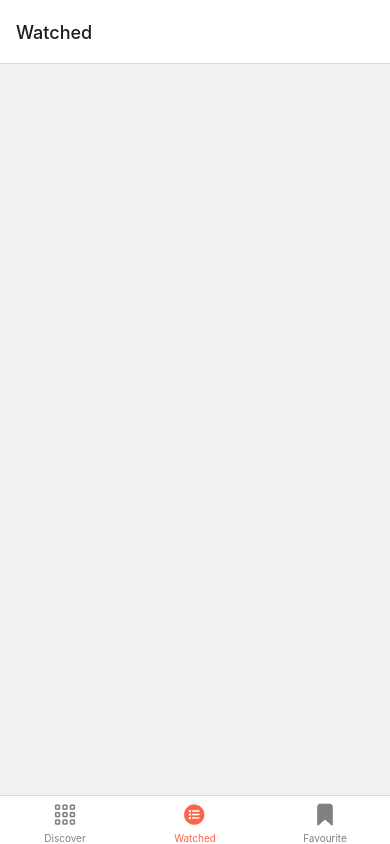
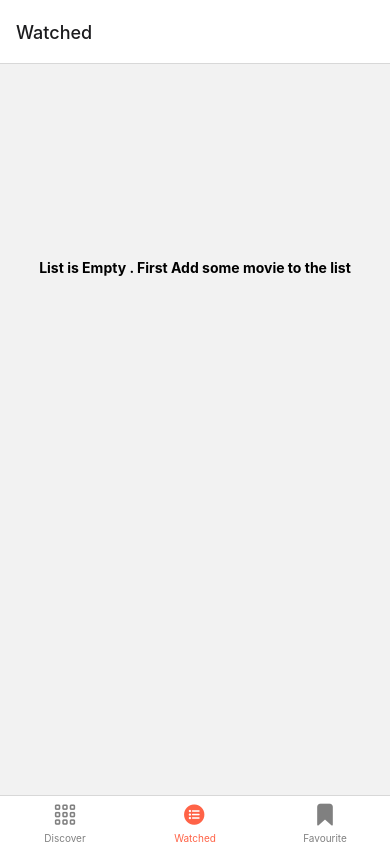
Before and after one commit to fazlay/movie-Review-RN, a React Native app: screen /Watched in a window 390 px wide. Built offline with nearby package versions, Linux system fonts and the light colour scheme.

Commit message:
empty list showing

```diff
--- a/src/Page/Favourite.js
+++ b/src/Page/Favourite.js
@@ -8,6 +8,13 @@ const Favourite = () => {
 
   return (
     <View>
+      {favouriteList.length == 0 && (
+        <Text
+          style={{ textAlign: "center", fontWeight: "bold", marginTop: "50%" }}
+        >
+          List is Empty . First Add some movie to the list
+        </Text>
+      )}
       <FlatList
         data={favouriteList}
         renderItem={({ item }) => {
--- a/src/Page/WatchedList.js
+++ b/src/Page/WatchedList.js
@@ -8,8 +8,12 @@ const Watchedlist = () => {
   console.log("This is watched List", watchList);
   return (
     <View>
-      {!watchList && (
-        <Text>List is Empty . First Add some movie to the list</Text>
+      {watchList.length == 0 && (
+        <Text
+          style={{ textAlign: "center", fontWeight: "bold", marginTop: "50%" }}
+        >
+          List is Empty . First Add some movie to the list
+        </Text>
       )}
       <FlatList
         data={watchList}
```
